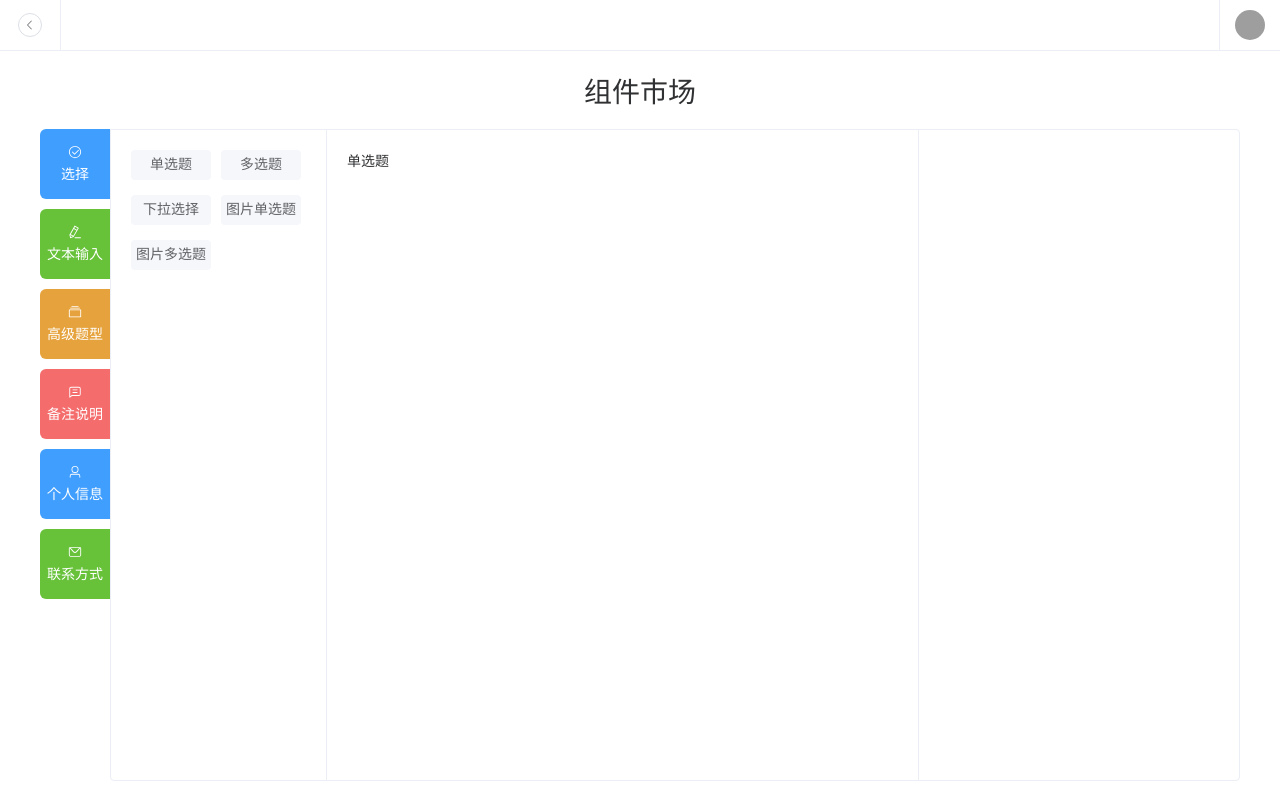
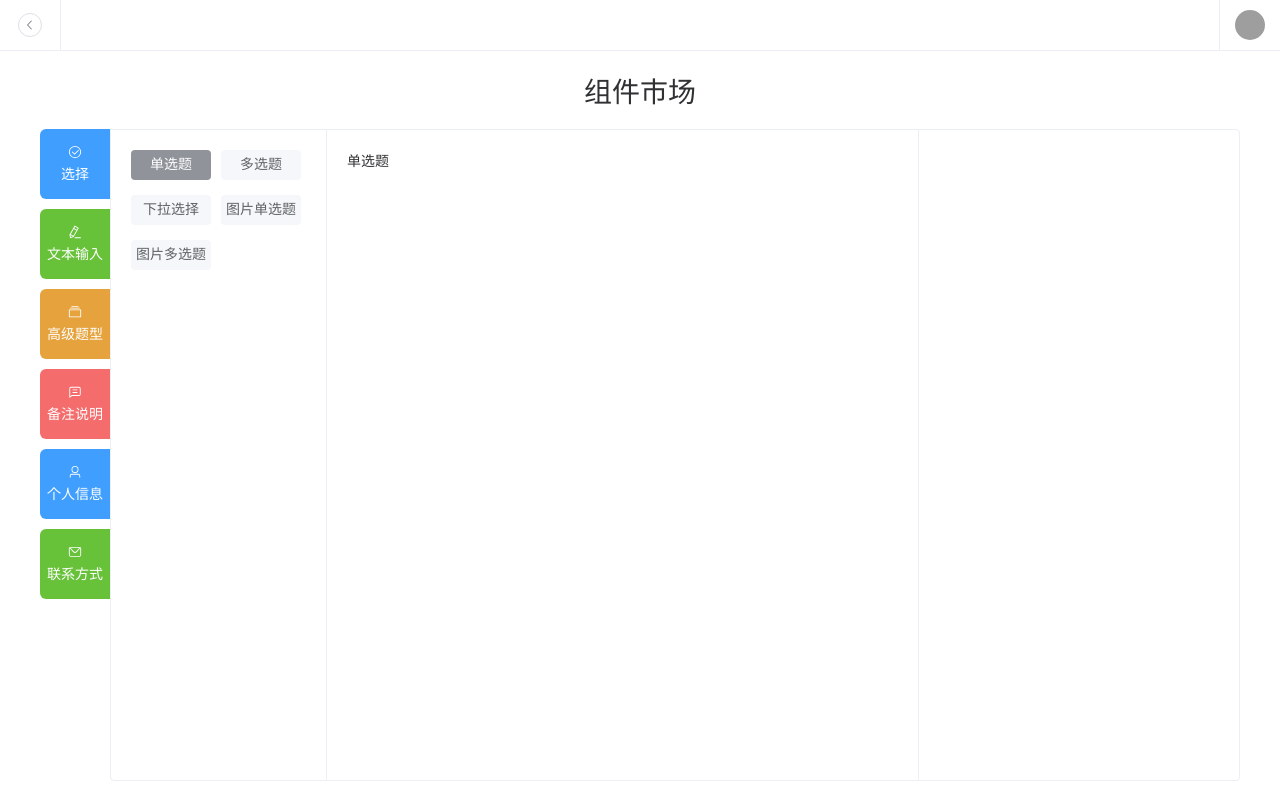
Before and after one commit to tsycheese/vue-nocode-questionnaire, a Vue app: page /single-select in a window 1280 px wide. Built offline with nearby package versions, Linux system fonts and the light colour scheme; grey boxes are pictures that could not be loaded; the HTML template or start-up script is replaced by a standard one.

Commit message:
增添 router-link 的激活样式 link-item-active

```diff
--- a/src/views/MaterialsView/Groups/SelectGroupView.vue
+++ b/src/views/MaterialsView/Groups/SelectGroupView.vue
@@ -3,11 +3,21 @@
     <!-- 左侧 -->
     <!-- 单选题 | 多选题 | 下拉选择 | 图片单选题 | 图片多选题 -->
     <template #default>
-      <RouterLink class="link-item mb-15" to="/single-select"> 单选题 </RouterLink>
-      <RouterLink class="link-item mb-15" to="/multi-select"> 多选题 </RouterLink>
-      <RouterLink class="link-item mb-15" to="/option-select"> 下拉选择 </RouterLink>
-      <RouterLink class="link-item mb-15" to="/single-pic-select"> 图片单选题 </RouterLink>
-      <RouterLink class="link-item mb-15" to="/multi-pic-select"> 图片多选题 </RouterLink>
+      <RouterLink class="link-item mb-15" active-class="link-item-active" to="/single-select">
+        单选题
+      </RouterLink>
+      <RouterLink class="link-item mb-15" active-class="link-item-active" to="/multi-select">
+        多选题
+      </RouterLink>
+      <RouterLink class="link-item mb-15" active-class="link-item-active" to="/option-select">
+        下拉选择
+      </RouterLink>
+      <RouterLink class="link-item mb-15" active-class="link-item-active" to="/single-pic-select">
+        图片单选题
+      </RouterLink>
+      <RouterLink class="link-item mb-15" active-class="link-item-active" to="/multi-pic-select">
+        图片多选题
+      </RouterLink>
     </template>
   </Layout>
 </template>
```
